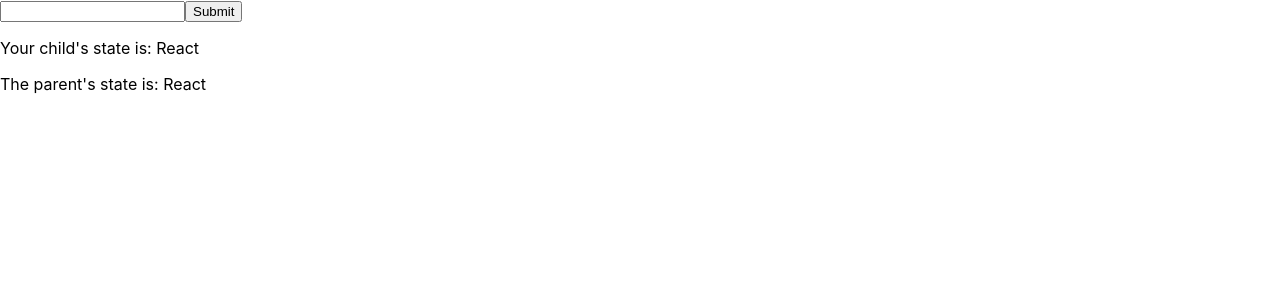
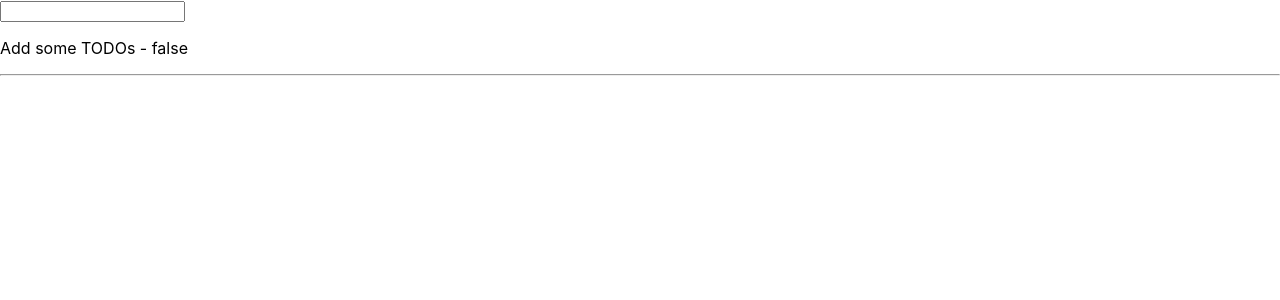
Before and after one commit to michaeltelford/todo, a React (Create React App) app: page / in a window 1280 px wide. Shown: the top 300 px of the page. Built offline with nearby package versions, Linux system fonts and the light colour scheme.

Commit message:
Added todo state modifier logic

```diff
--- a/src/App.js
+++ b/src/App.js
@@ -1,27 +1,70 @@
 import React from 'react';
 import './App.css';
-import Small from './Small';
 
 class App extends React.Component {
   constructor(props) {
     super(props);
+
     this.state = {
-      tool: 'React',
+      todos: [
+        {
+          name: 'Add some TODOs',
+          done: false,
+        },
+      ],
     };
   }
 
   render() {
     return (
       <>
-        <Small tool={this.state.tool} callback={this.updateTool} />
-        <p>The parent's state is: {this.state.tool}</p>
+        <input />
+        {this.state.todos.map(todo => {
+          return (
+            <>
+              <p onClick={this.handler}>{todo.name} - {todo.done ? 'true' : 'false'}</p>
+              <hr />
+            </>
+          )
+        })}
       </>
     )
   }
 
-  updateTool = (newTool) => {
-    this.setState({
-      tool: newTool,
+  handler = evt => {
+    const text = evt.target.innerText;
+    const value = text.includes('true') ? false : true;
+    this.toggleTodo({ name: 'blah', done: value });
+  }
+
+  /* State Modifiers */
+
+  addTodo = newTodo => {
+    this.setState(prevState => prevState.todos.push(newTodo));
+  }
+
+  removeTodo = obsoleteTodo => {
+    this.setState(prevState => {
+      prevState.todos = prevState.todos.filter(todo => {
+        return todo.name !== obsoleteTodo.name;
+      });
+      return prevState.todos;
+    });
+  }
+
+  toggleTodo = updatedTodo => {
+    this.setState(prevState => {
+      const index = prevState.todos.findIndex(todo => {
+        return todo.name === updatedTodo.name;
+      });
+      prevState.todos.splice(index, 1, updatedTodo);
+      return prevState.todos;
+    });
+  }
+
+  filterTodos = done => {
+    return this.state.todos.filter(todo => {
+      return done ? todo.done : !todo.done;
     });
   }
 }
--- a/src/Small.js
+++ /dev/null
@@ -1,31 +0,0 @@
-import React from 'react';
-
-class Small extends React.Component {
-  constructor(props) {
-    super(props);
-
-    this.state = {
-      tool: (props.tool || ''),
-    };
-  }
-
-  render() {
-    return (
-      <>
-        <form onSubmit={(evt) => this.handleSubmit(evt)}>
-          <input id="tool" type="text" />
-          <input type="submit" value="Submit" />
-        </form>
-        <p id="output">Your child's state is: {this.props.tool}</p>
-      </>
-    );
-  }
-
-  handleSubmit = (evt) => {
-    evt.preventDefault();
-    const newTool = document.getElementById('tool').value;
-    this.props.callback(newTool);
-  };
-}
-
-export default Small;
```
